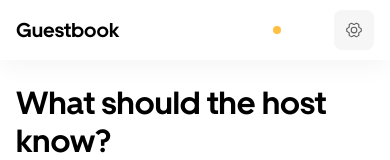
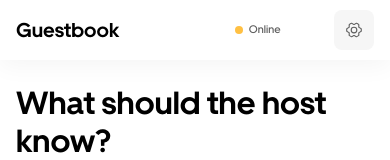
Before and after one commit to Davemafy/Guestbook, a React (Vite) app: page / in a window 390 px wide. Shown: the top 160 px of the page. Built offline with nearby package versions, Linux system fonts and the light colour scheme.

Commit message:
polish: label mobile offline status

```diff
--- a/src/App.tsx
+++ b/src/App.tsx
@@ -347,8 +347,19 @@ function Shell({ route, children, layout = "compact" }: { route: Route; children
         <header className="base-navigation">
           <div className={"nav-grid " + layout + "-grid"}>
             <button className="brand-mark" onClick={() => go("/")}>Guestbook</button>
-            <div className="mobile-status">
+            <div className="mobile-status" aria-label={status} title={status} style={{ gap: 6 }}>
               <span className={"status-pip " + (!online || offlineReady ? "positive" : "warning")} />
+              <span
+                style={{
+                  fontSize: 11,
+                  lineHeight: "14px",
+                  fontWeight: 500,
+                  color: "var(--content-secondary)",
+                  whiteSpace: "nowrap",
+                }}
+              >
+                {status === "Works offline" ? "Offline ready" : status}
+              </span>
             </div>
             <button
               className={"nav-system-link " + (route === "system" ? "active" : "")}
```
